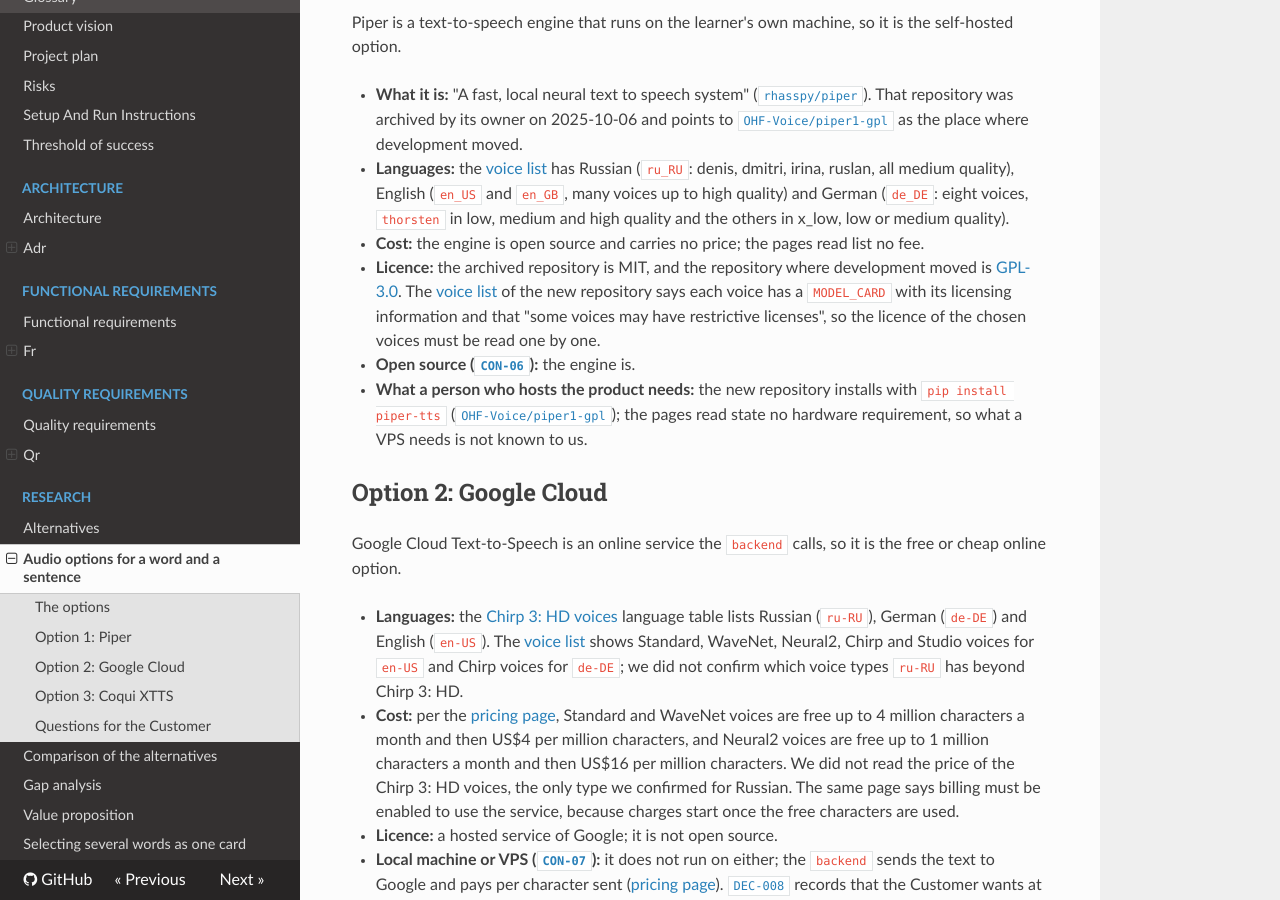
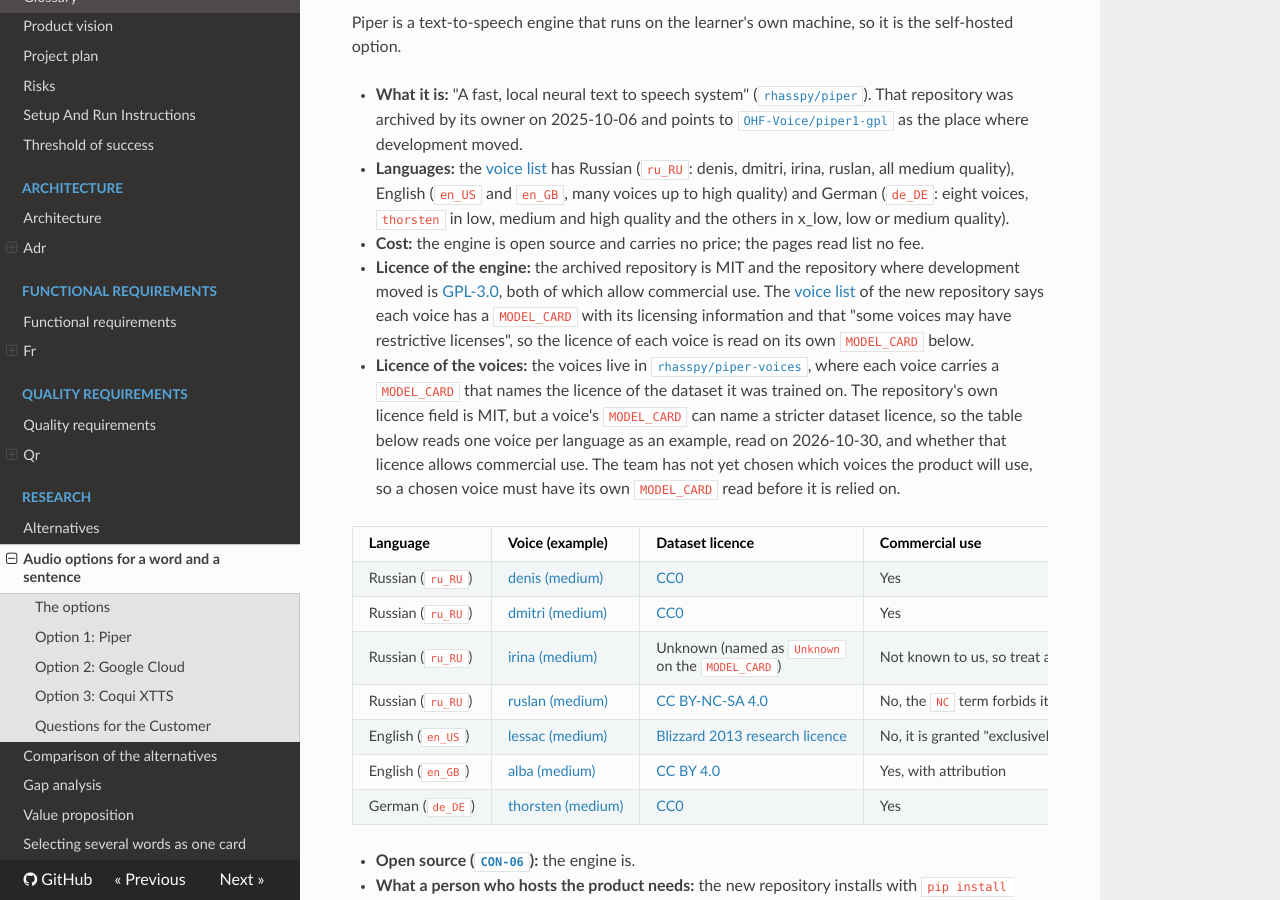
Before and after one commit to itpd-team-6/sentence-cards-generator-team-6, an MkDocs documentation site: the page built from docs/research/audio-options.md, in a window 1280 px wide and 900 px high, scrolled down 671 px. Built offline with MkDocs 1.6.1, drawn with Linux system fonts in a browser that asks for light colours; nearby versions of some CDN libraries; some of the changed text lies outside the part shown.

Commit message:
Record the licence of Piper and its voices

```diff
--- a/docs/research/audio-options.md
+++ b/docs/research/audio-options.md
@@ -8,11 +8,11 @@
 
 ## The options
 
-| Option                                     | Russian, English, German                              | Cost                                                    | Licence                                | Local machine or VPS                         |
-| ------------------------------------------ | ----------------------------------------------------- | ------------------------------------------------------- | -------------------------------------- | -------------------------------------------- |
-| [Piper](#option-1-piper)                   | All three have voices; Russian only at medium quality | No price: open source, run by the learner               | GPL-3.0 engine; each voice has its own | Local, as a program the learner runs         |
-| [Google Cloud TTS](#option-2-google-cloud) | All three are listed                                  | Free up to a monthly limit, then per million characters | Hosted service, not open source        | Neither: called over the network, billing on |
-| [Coqui XTTS](#option-3-coqui-xtts)         | All three are in its 17 languages                     | No price: run by the learner                            | Non-commercial model licence           | Local, as a program the learner runs         |
+| Option                                     | Russian, English, German                              | Cost                                                    | Licence                                                    | Local machine or VPS                         |
+| ------------------------------------------ | ----------------------------------------------------- | ------------------------------------------------------- | ---------------------------------------------------------- | -------------------------------------------- |
+| [Piper](#option-1-piper)                   | All three have voices; Russian only at medium quality | No price: open source, run by the learner               | GPL-3.0 engine; each voice has its own, not all commercial | Local, as a program the learner runs         |
+| [Google Cloud TTS](#option-2-google-cloud) | All three are listed                                  | Free up to a monthly limit, then per million characters | Hosted service, not open source                            | Neither: called over the network, billing on |
+| [Coqui XTTS](#option-3-coqui-xtts)         | All three are in its 17 languages                     | No price: run by the learner                            | Non-commercial model licence                               | Local, as a program the learner runs         |
 
 ## Option 1: Piper
 
@@ -22,8 +22,22 @@
   That repository was archived by its owner on 2025-10-06 and points to [`OHF-Voice/piper1-gpl`](https://github.com/OHF-Voice/piper1-gpl) as the place where development moved.
 - **Languages:** the [voice list](https://github.com/rhasspy/piper/blob/master/VOICES.md) has Russian (`ru_RU`: denis, dmitri, irina, ruslan, all medium quality), English (`en_US` and `en_GB`, many voices up to high quality) and German (`de_DE`: eight voices, `thorsten` in low, medium and high quality and the others in x_low, low or medium quality).
 - **Cost:** the engine is open source and carries no price; the pages read list no fee.
-- **Licence:** the archived repository is MIT, and the repository where development moved is [GPL-3.0](https://github.com/OHF-Voice/piper1-gpl).
-  The [voice list](https://github.com/OHF-Voice/piper1-gpl/blob/main/docs/VOICES.md) of the new repository says each voice has a `MODEL_CARD` with its licensing information and that "some voices may have restrictive licenses", so the licence of the chosen voices must be read one by one.
+- **Licence of the engine:** the archived repository is MIT and the repository where development moved is [GPL-3.0](https://github.com/OHF-Voice/piper1-gpl), both of which allow commercial use.
+  The [voice list](https://github.com/OHF-Voice/piper1-gpl/blob/main/docs/VOICES.md) of the new repository says each voice has a `MODEL_CARD` with its licensing information and that "some voices may have restrictive licenses", so the licence of each voice is read on its own `MODEL_CARD` below.
+- **Licence of the voices:** the voices live in [`rhasspy/piper-voices`](https://huggingface.co/rhasspy/piper-voices), where each voice carries a `MODEL_CARD` that names the licence of the dataset it was trained on.
+  The repository's own licence field is MIT, but a voice's `MODEL_CARD` can name a stricter dataset licence, so the table below reads one voice per language as an example, read on 2026-10-30, and whether that licence allows commercial use.
+  The team has not yet chosen which voices the product will use, so a chosen voice must have its own `MODEL_CARD` read before it is relied on.
+
+  | Language          | Voice (example)                                                                                                | Dataset licence                                                                                                     | Commercial use                                                                                   |
+  | ----------------- | -------------------------------------------------------------------------------------------------------------- | ------------------------------------------------------------------------------------------------------------------- | ------------------------------------------------------------------------------------------------ |
+  | Russian (`ru_RU`) | [denis (medium)](https://huggingface.co/rhasspy/piper-voices/blob/main/ru/ru_RU/denis/medium/MODEL_CARD)       | [CC0](https://creativecommons.org/publicdomain/zero/1.0/)                                                           | Yes                                                                                              |
+  | Russian (`ru_RU`) | [dmitri (medium)](https://huggingface.co/rhasspy/piper-voices/blob/main/ru/ru_RU/dmitri/medium/MODEL_CARD)     | [CC0](https://creativecommons.org/publicdomain/zero/1.0/)                                                           | Yes                                                                                              |
+  | Russian (`ru_RU`) | [irina (medium)](https://huggingface.co/rhasspy/piper-voices/blob/main/ru/ru_RU/irina/medium/MODEL_CARD)       | Unknown (named as `Unknown` on the `MODEL_CARD`)                                                                    | Not known to us, so treat as not allowed                                                         |
+  | Russian (`ru_RU`) | [ruslan (medium)](https://huggingface.co/rhasspy/piper-voices/blob/main/ru/ru_RU/ruslan/medium/MODEL_CARD)     | [CC BY-NC-SA 4.0](https://creativecommons.org/licenses/by-nc-sa/4.0/)                                               | No, the `NC` term forbids it                                                                     |
+  | English (`en_US`) | [lessac (medium)](https://huggingface.co/rhasspy/piper-voices/blob/main/en/en_US/lessac/medium/MODEL_CARD)     | [Blizzard 2013 research licence](https://www.cstr.ed.ac.uk/projects/blizzard/2013/lessac_blizzard2013/license.html) | No, it is granted "exclusively for Research Purposes only" and excludes "any commercial purpose" |
+  | English (`en_GB`) | [alba (medium)](https://huggingface.co/rhasspy/piper-voices/blob/main/en/en_GB/alba/medium/MODEL_CARD)         | [CC BY 4.0](https://creativecommons.org/licenses/by/4.0/)                                                           | Yes, with attribution                                                                            |
+  | German (`de_DE`)  | [thorsten (medium)](https://huggingface.co/rhasspy/piper-voices/blob/main/de/de_DE/thorsten/medium/MODEL_CARD) | [CC0](https://creativecommons.org/publicdomain/zero/1.0/)                                                           | Yes                                                                                              |
+
 - **Open source ([`CON-06`](../product-vision.md#con-06)):** the engine is.
 - **What a person who hosts the product needs:** the new repository installs with `pip install piper-tts` ([`OHF-Voice/piper1-gpl`](https://github.com/OHF-Voice/piper1-gpl)); the pages read state no hardware requirement, so what a VPS needs is not known to us.
 
@@ -57,3 +71,4 @@
 - Is a non-commercial model licence acceptable under the "open source" constraint, or must the audio source be open source in the full sense?
 - Is it acceptable that an online service receives the words and sentences, given that the Customer wanted the local option "so that no data is sent anywhere"?
 - Is Piper's medium-quality Russian good enough for the learner, or is Russian the language where an online service is needed?
+- Does the product need a voice that allows commercial use, or is non-commercial use enough, given that some Piper voices (such as `ru_RU` ruslan and `en_US` lessac) forbid commercial use while others (such as `ru_RU` denis and `de_DE` thorsten) allow it?
```
Also changed, not shown: reports/week-05/evidence/piper-licence-customer-message.md (added, +20 -0 lines).
